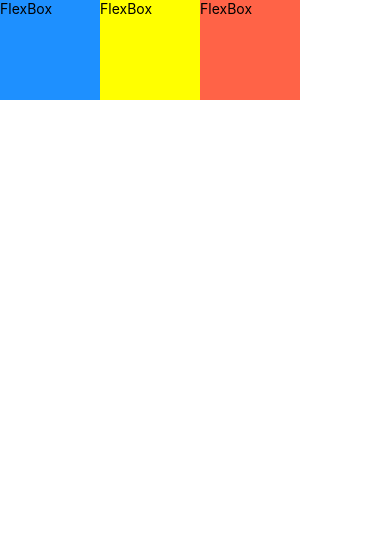
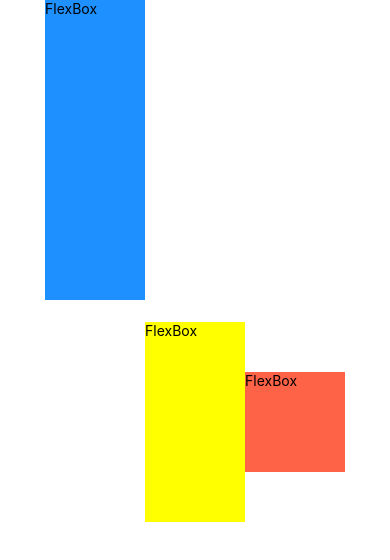
Before and after one commit to JigneshRathore/DoneWithIt, a React Native app: screen / in a window 390 px wide. Shown: the top 560 px of the page. Built offline with nearby package versions, Linux system fonts and the light colour scheme.

Commit message:
Flexbox- justifyContent, alignItems and alignSelf

```diff
--- a/FlexBox.js
+++ b/FlexBox.js
@@ -6,16 +6,17 @@ export default function FlexBox() {
       style={{
         backgroundColor: "#FFF",
         flex: 1,
-        flexDirection:"row",
-        // flexDirection:"row-reverse",
-        // flexDirection:"column-reverse",
+        flexDirection:"row", //* horizontal : "row-reverse" && "column-reverse",
+        justifyContent: "center", //* main
+        alignItems: "center", //* secondary
       }}
     >
       <View
         style={{
           backgroundColor: "dodgerblue",
           width: 100,
-          height: 100,
+          height: 300,
+          alignSelf:"flex-start"
         }}
       >
         <Text>FlexBox</Text>
@@ -24,7 +25,7 @@ export default function FlexBox() {
         style={{
           backgroundColor: "yellow",
           width: 100,
-          height: 100,
+          height: 200,
         }}
       >
         <Text>FlexBox</Text>
```
